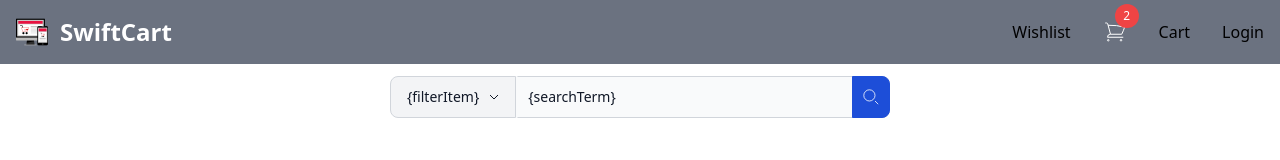
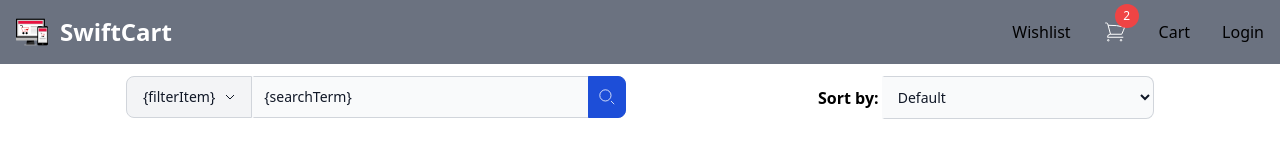
Before and after one commit to SABELOMAWELA/SABELOMAWELA-SABMAW527_BLC2401_GROUP--D_SABELO-MAWELA_JSF01, a website: page index.html in a window 1280 px wide. Drawn offline with nearby package versions, Linux system fonts and the light colour scheme.

Commit message:
"Added sort by price feature to index.html and updated styles in output.css"

```diff
--- a/index.html
+++ b/index.html
@@ -196,5 +196,23 @@
         </div>
       </form>
 
+      <!-- sort prices  -->
+      <div class="flex sm:w-[95%] max-w-[21rem] md:w-full">
+        <label htmlFor="sort" class="w-20 my-auto font-semibold">
+          Sort by:
+        </label>
+        <select
+          onChange={handleSort}
+          value={sorting}
+          name=""
+          id="sort"
+          class="p-2.5 w-full text-sm text-gray-900 bg-gray-50 rounded-e-lg border-s-gray-50 border-s-2 border border-gray-300 focus:ring-blue-500 focus:border-blue-500 "
+        >
+          <option value="default">Default</option>
+          <option value="low">Price: Low to High</option>
+          <option value="high">Price: High to Low</option>
+        </select>
+      </div>
+    </div>
 </body>
 </html>
```
Also changed, not shown: src/output.css.
